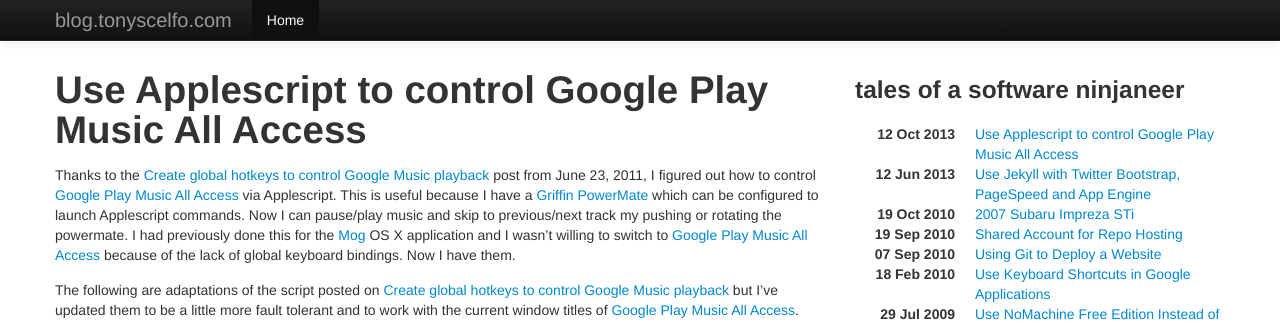
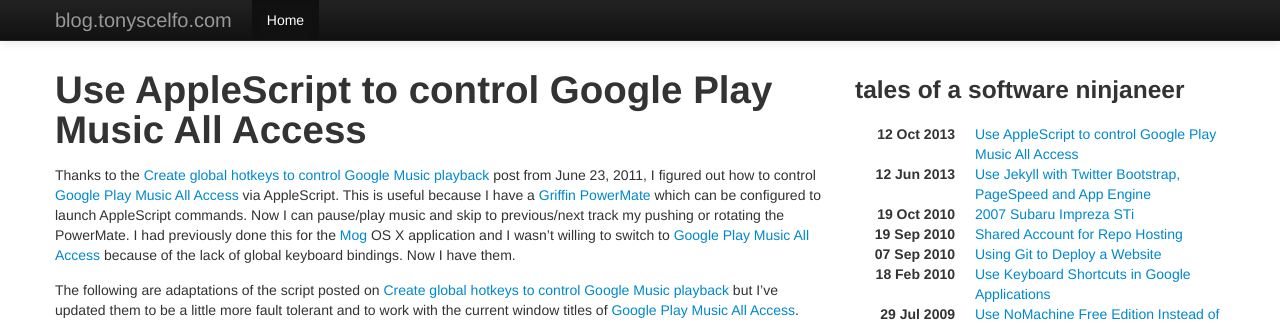
Before and after one commit to mchelen/tonyscelfo.com, a Jekyll site: the page built from _posts/2013-10-12-google-play-music-all-access-applescript.md, in a window 1280 px wide. Shown: the top 327 px of the page. Built offline with Jekyll 4.4.1, drawn with Linux system fonts in a browser that asks for light colours; nearby versions of some CDN libraries; comment, search, counter and statistics services are not loaded.

Commit message:
update typos

```diff
--- a/_posts/2013-10-12-google-play-music-all-access-applescript.md
+++ b/_posts/2013-10-12-google-play-music-all-access-applescript.md
@@ -1,9 +1,9 @@
 ---
-title: Use Applescript to control Google Play Music All Access
+title: Use AppleScript to control Google Play Music All Access
 layout: post
 ---
 
-Thanks to the [Create global hotkeys to control Google Music playback ](http://hints.macworld.com/article.php?story=20110622061755509) post from June 23, 2011, I figured out how to control [Google Play Music All Access](https://play.google.com/about/music/) via Applescript.  This is useful because I have a [Griffin PowerMate](http://store.griffintechnology.com/powermate) which can be configured to launch Applescript commands.  Now I can pause/play music and skip to previous/next track my pushing or rotating the powermate.  I had previously done this for the [Mog](http://www.mog.com) OS X application and I wasn't willing to switch to [Google Play Music All Access](https://play.google.com/about/music/) because of the lack of global keyboard bindings.  Now I have them.
+Thanks to the [Create global hotkeys to control Google Music playback ](http://hints.macworld.com/article.php?story=20110622061755509) post from June 23, 2011, I figured out how to control [Google Play Music All Access](https://play.google.com/about/music/) via AppleScript.  This is useful because I have a [Griffin PowerMate](http://store.griffintechnology.com/powermate) which can be configured to launch AppleScript commands.  Now I can pause/play music and skip to previous/next track my pushing or rotating the PowerMate.  I had previously done this for the [Mog](http://www.mog.com) OS X application and I wasn't willing to switch to [Google Play Music All Access](https://play.google.com/about/music/) because of the lack of global keyboard bindings.  Now I have them.
 
 The following are adaptations of the script posted on [Create global hotkeys to control Google Music playback ](http://hints.macworld.com/article.php?story=20110622061755509) but I've updated them to be a little more fault tolerant and to work with the current window titles of [Google Play Music All Access](https://play.google.com/about/music/).
 
```
